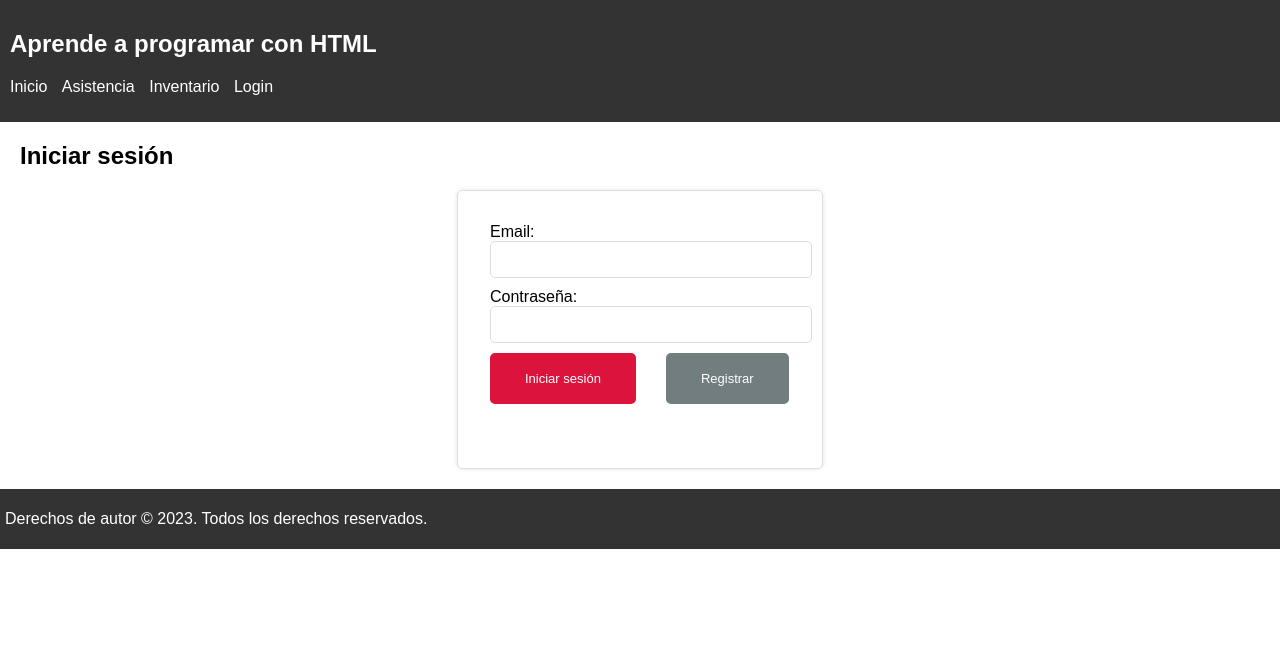
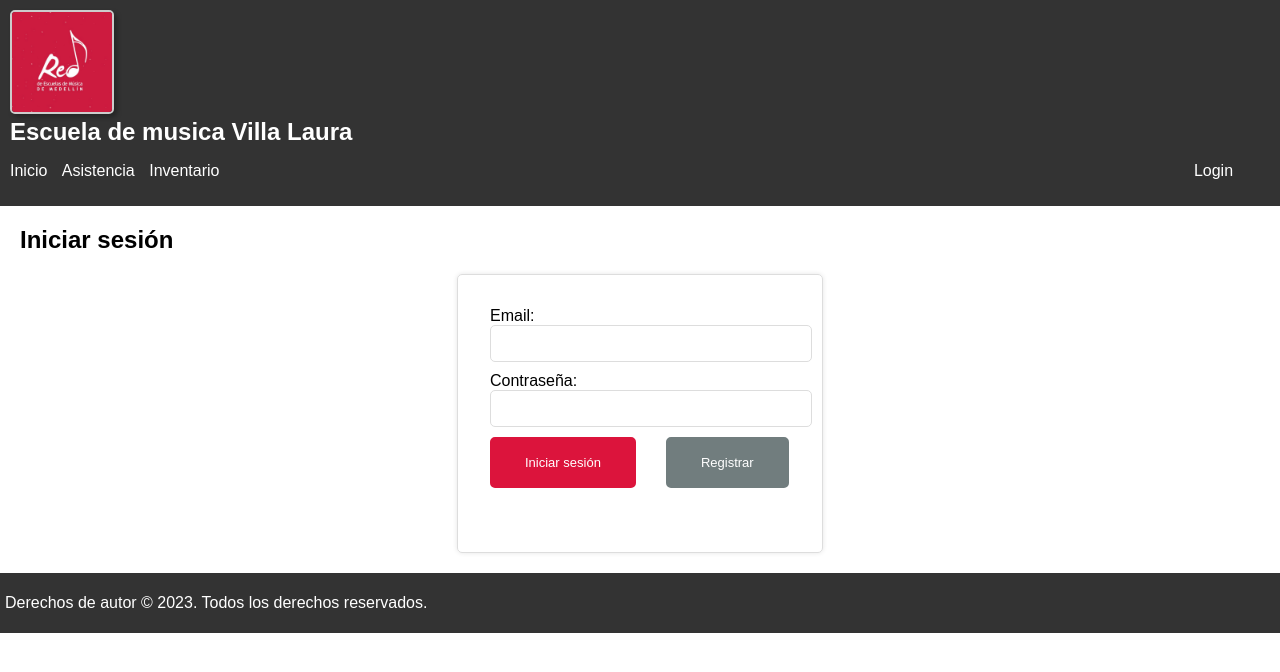
Before and after one commit to josueac2001/ColegioMusicaVL, a plain HTML site: page Proyecto1/login.html in a window 1280 px wide. Drawn offline with Linux system fonts and the light colour scheme.

Commit message:
Josue ac
Se organizo el index junto con estilos, ademas se anexo el logo y imagen de la escuela

```diff
--- a/Proyecto1/login.html
+++ b/Proyecto1/login.html
@@ -4,12 +4,16 @@
     <meta charset="UTF-8">
     <meta name="viewport" content="width=device-width, initial-scale=1.0">
     <link rel="stylesheet" href="styles.css">
+    <link rel="icon" href="img/red.jpg" type="image/x-icon">
     <title>Iniciar sesión</title>
 </head>
 <body>
     <header>
         <nav>
-            <h1>Aprende a programar con HTML</h1>
+            <div class="logo">
+                <a href="index.html"> <img src="img/red.jpg" width="2rem" class="img"> </a>
+            </div>
+            <h1>Escuela de musica Villa Laura</h1>
             <ul>
                 <li><a href="index.html">Inicio</a></li>
                 <li><a href="asistencia.html">Asistencia</a></li>
--- a/Proyecto1/styles.css
+++ b/Proyecto1/styles.css
@@ -9,6 +9,17 @@ header {
     background-color: #333;
     color: white;
     padding: 10px;
+}
+
+.logo {
+    margin-right: 10px;
+}
+
+.logo img {
+    width: 100px;
+}
+h1 {
+    margin: 0;
 }
 
 nav ul {
@@ -65,6 +76,9 @@ footer {
 
 .alignRight{
     text-align: right;
+    margin-left: 60rem;
+
+
 }
 
 .alignCenter{
@@ -72,7 +86,6 @@ footer {
 }
 
 .img{
-    width: 600px;
     border: 2px solid #ccc;
     border-radius: 5px;
     box-shadow: 3px 3px 5px rgba(0, 0, 0, 0.3);
```
Also changed, not shown: Proyecto1/asistencia.html (+5 -1 lines), Proyecto1/index.html (+7 -3 lines), Proyecto1/inventario.html (+5 -1 lines), Proyecto1/menu.html (deleted, +0 -12 lines), Proyecto1/signup.html (+4 -0 lines), Proyecto1/img/alcaldia.jpg (added), Proyecto1/img/alcaldiaLogo.jpg (added), Proyecto1/img/red.jpg (added), Proyecto1/img/udea.jpg (added).
